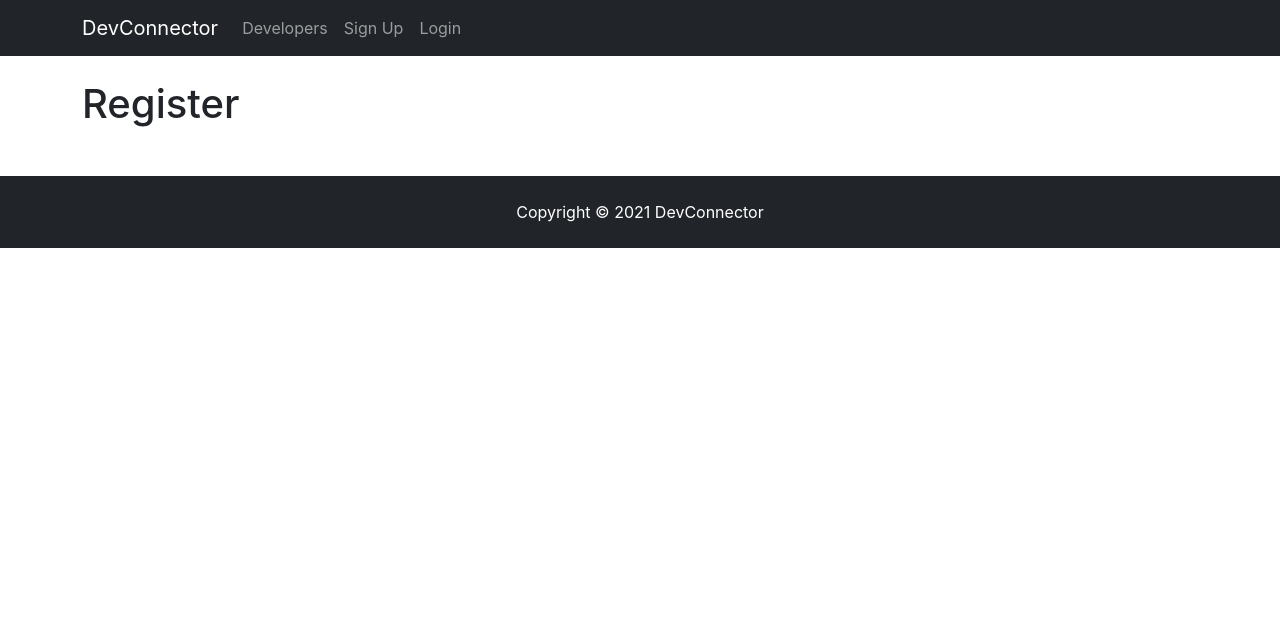
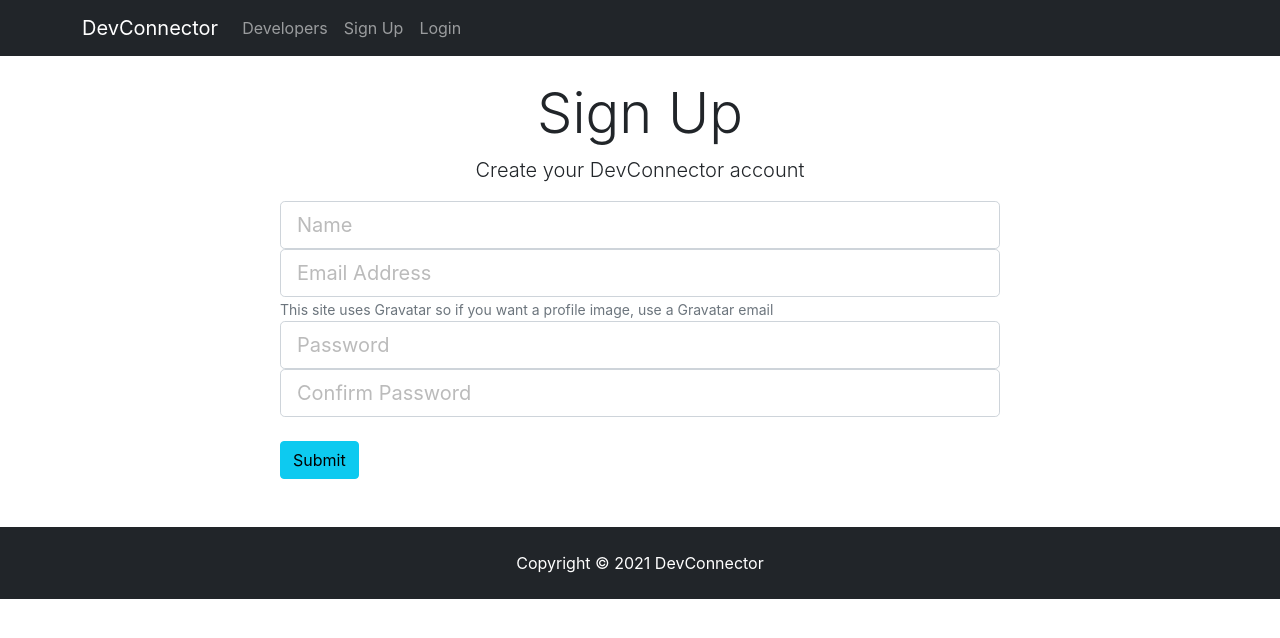
Before and after one commit to Kriti-bit/DevConnector, a React (Create React App) app in the folder client/: page /register in a window 1280 px wide. Shown: the top 638 px of the page. Built offline with nearby package versions, Linux system fonts and the light colour scheme.

Commit message:
Added form for register page

```diff
--- a/client/src/components/auth/Register.js
+++ b/client/src/components/auth/Register.js
@@ -1,11 +1,65 @@
 import React, { Component } from 'react'
 
 class Register extends Component {
+
+    constructor() {
+        super();
+        this.state = {
+            name: '',
+            email : '',
+            password: '',
+            password2: '',
+            errors: {}
+        }
+
+        this.onChange = this.onChange.bind(this);
+        this.onSubmit = this.onSubmit.bind(this);
+    }
+
+    onChange(e) {
+      this.setState( { [e.target.name]: e.target.value } );
+    }
+
+    onSubmit(e) {
+      e.preventDefault();
+
+      const newUser = {
+        name: this.state.name,
+        email : this.state.email,
+        password: this.state.password,
+        password2: this.state.password2
+      }
+      console.log(newUser)
+    }
+
     render() {
         return (
-            <div>
-                <h1>Register</h1>
+            <div className="register">
+            <div className="container">
+              <div className="row">
+                <div className="col-md-8 m-auto">
+                  <h1 className="display-4 text-center">Sign Up</h1>
+                  <p className="lead text-center">Create your DevConnector account</p>
+                  <form onSubmit={this.onSubmit}>
+                    <div className="form-group">
+                      <input type="text" className="form-control form-control-lg" placeholder="Name" name="name" value = {this.state.name} onChange = {this.onChange}/>
+                    </div>
+                    <div className="form-group">
+                      <input type="email" className="form-control form-control-lg" placeholder="Email Address" name="email" value = {this.state.email} onChange = {this.onChange}/>
+                      <small className="form-text text-muted">This site uses Gravatar so if you want a profile image, use a Gravatar email</small>
+                    </div>
+                    <div className="form-group">
+                      <input type="password" className="form-control form-control-lg" placeholder="Password" name="password" value = {this.state.password} onChange = {this.onChange}/>
+                    </div>
+                    <div className="form-group">
+                      <input type="password" className="form-control form-control-lg" placeholder="Confirm Password" name="password2"  value = {this.state.password2} onChange = {this.onChange}/>
+                    </div>
+                    <input type="submit" className="btn btn-info btn-block mt-4" />
+                  </form>
+                </div>
+              </div>
             </div>
+          </div>
         )
     }
 }
--- a/client/src/components/layout/Navbar.js
+++ b/client/src/components/layout/Navbar.js
@@ -14,7 +14,7 @@
       <div className="collapse navbar-collapse" id="mobile-nav">
         <ul className="navbar-nav mr-auto">
           <li className="nav-item">
-            <Link className="nav-link" href="/profiles">
+            <Link className="nav-link" to="/profiles">
             Developers
             </Link>
           </li>
```
